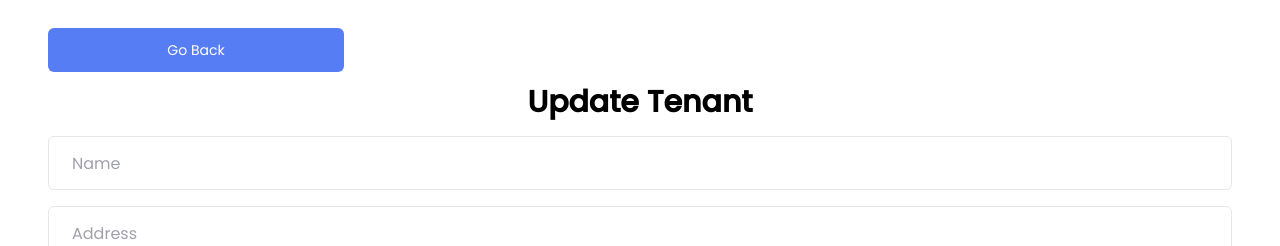
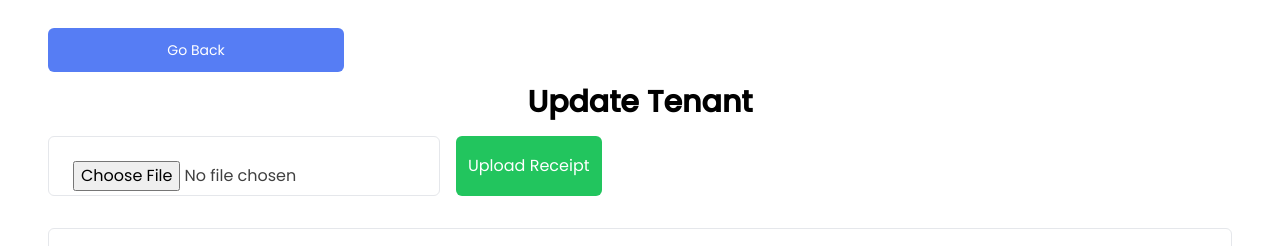
Before and after one commit to boymeetsblockchain/house-manager-client, a React (Create React App) app: page /tenant/update/1 in a window 1280 px wide. Shown: the top 246 px of the page. Built offline with nearby package versions, Linux system fonts and the light colour scheme; no server answers.

Commit message:
fixed the updates tenants

```diff
--- a/src/pages/UpdatePatient.jsx
+++ b/src/pages/UpdatePatient.jsx
@@ -7,11 +7,15 @@ import { toast } from 'react-toastify';
 import { useNavigate, useParams } from "react-router-dom";
 import { Loader } from '../components/Loader';
 import { paymentOptions } from "../data/payment";
+import { storage } from "../firebase.config";
+import { getStorage, ref, uploadBytes, getDownloadURL } from "firebase/storage";
 
 const UpdateTenant = () => {
   const navigate = useNavigate();
   const { id } = useParams();
   const [loading, setLoading] = useState(false);
+  const [selectedFile, setSelectedFile] = useState(null);
+  const [imageUrl, setImageUrl] = useState(null);
   const [formData, setFormData] = useState({
     name: "",
     address: "",
@@ -26,6 +30,7 @@ const UpdateTenant = () => {
     guarantornumber: "",
     rentstart: "",
     rentend: "",
+    imageUrl:""
   });
 
   useEffect(() => {
@@ -49,14 +54,38 @@ const UpdateTenant = () => {
     }));
   };
 
+  const handleFileChange = (e) => {
+    const file = e.target.files[0];
+    setSelectedFile(file);
+  };
+  const uploadImageToFirebaseStorage = async () => {
+
+    try {
+      if (!selectedFile) {
+        console.error("No file selected for upload");
+        return;
+      }
+
+      const storage = getStorage();
+      const storageRef = ref(storage, `images/${selectedFile.name}`);
+      const snapshot = await uploadBytes(storageRef, selectedFile);
+      const downloadURL = await getDownloadURL(snapshot.ref);
+      setImageUrl(downloadURL);
+      console.log(downloadURL)
+    } catch (error) {
+      console.error("Error uploading image to Firebase Storage:", error);
+    }
+  };
+
   const updateTenant = async (e) => {
     e.preventDefault();
 
     try {
       setLoading(true);
-      const response = await axios.post(`${API}tenant/${id}`, formData);
+      const newFormData= {...formData, imageUrl}
+      const response = await axios.post(`${API}tenant/${id}`, newFormData);
       toast.success("Tenant updated");
-      navigate('/dashboard');
+      navigate('/tenant');
     } catch (error) {
       console.log(error);
       toast.error("Something went wrong");
@@ -90,6 +119,10 @@ const UpdateTenant = () => {
         </button>
       </div>
       <h1 className="text-center font-bold text-3xl mb-4">Update Tenant</h1>
+      <div className="flex space-x-4 mb-8">
+      <Input type={'file'} onChange={handleFileChange}/>
+          <button onClick={uploadImageToFirebaseStorage} className="text-bold  bg-green-500  text-white  rounded-md px-3 py-1.5">Upload Receipt</button>
+      </div>
       <form className="flex flex-col space-y-4 justify-center w-full mx-auto" onSubmit={updateTenant}>
         <Input name="name" label="Name" value={formData?.name} onChange={handleChange} />
         <Input name="address" label="Address" value={formData?.address} onChange={handleChange} />
@@ -119,6 +152,12 @@ const UpdateTenant = () => {
           <Input name="rentstart" label="Rent Start Date" type="date" value={formatDateForInput(formData?.rent?.rentstart)} onChange={handleChange} />
           <Input name="rentend" label="Rent End Date" type="date" value={formatDateForInput(formData?.rent?.rentend)} onChange={handleChange} />
         </div>
+        {imageUrl && (
+        <div>
+          <p>Receipt Preview:</p>
+          <img src={imageUrl} alt="Uploaded"/>
+        </div>
+      )}
         <div className="flex justify-end">
           <button className="bg-[#567DF4] py-3 text-white text-sm rounded-md w-1/4 mt-4 hover:bg-[#22215B] transition">
             {loading ? <Loader /> : "Update"}
```
